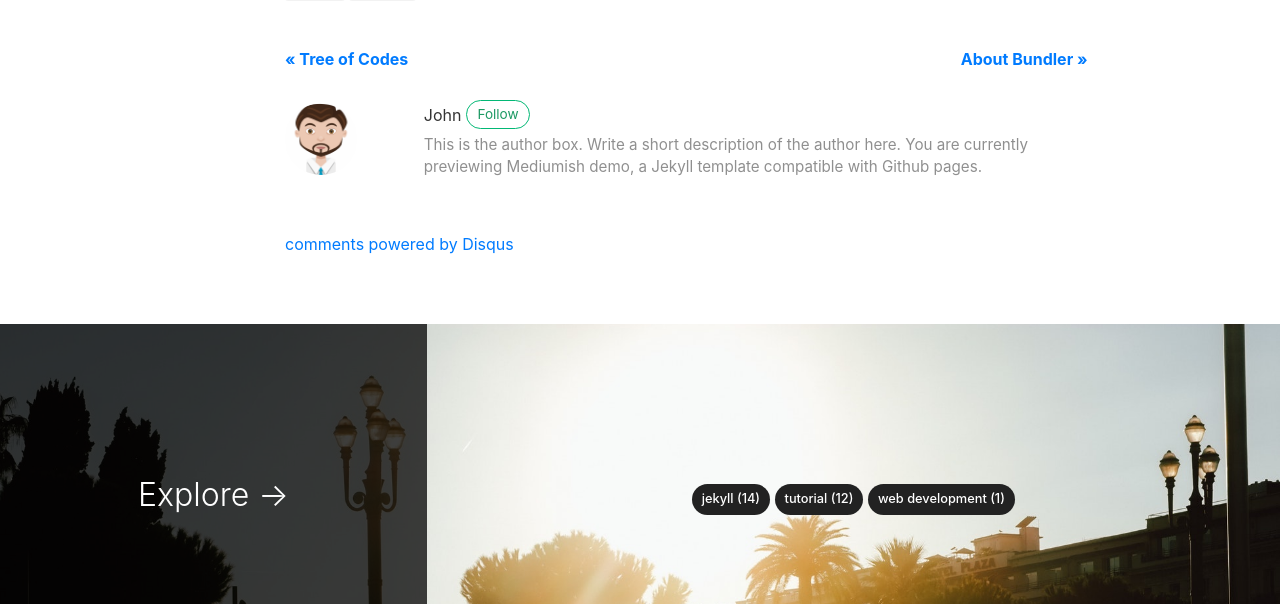
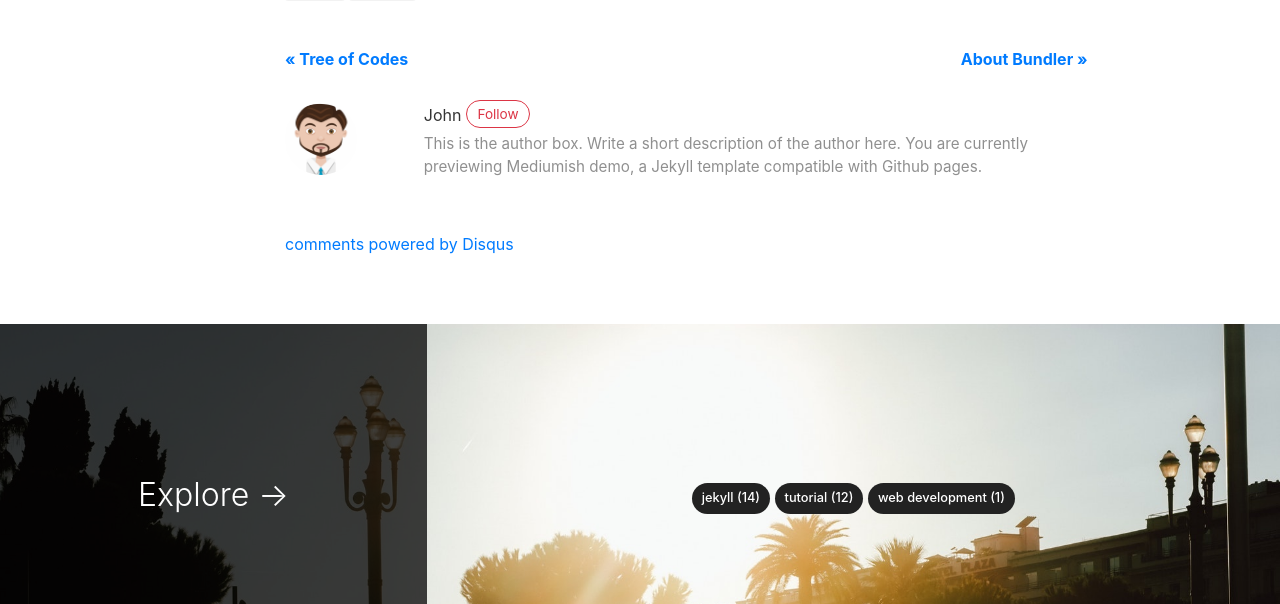
Before and after one commit to indonesiya/indonesiya.github.io, a Jekyll site: the page built from _posts/2018-01-12-we-all-wait-for-summer.md, in a window 1280 px wide and 1400 px high, scrolled down 638 px. Shown: the part 617-1221 px from the top of the window. Built offline with Jekyll 4.4.1, drawn with Linux system fonts in a browser that asks for light colours; nearby versions of some CDN libraries; comment, search, counter and statistics services are not loaded.

Commit message:
Update screen.css

```diff
--- a/assets/css/screen.css
+++ b/assets/css/screen.css
@@ -532,13 +532,18 @@ ul.tags li a:hover {
 }
 
 .btn.follow {
-    border-color: #02B875;
-    color: #1C9963;
+    border-color: #dc3545;
+    color: #dc3545;
     padding: 3px 10px;
     text-align: center;
     border-radius: 999em;
     font-size: 0.85rem;
     display: inline-block;
+
+    &:hover {
+        background-color: #dc3545;
+        color: #fff;
+    }
 }
 
 .btn.subscribe {
@@ -555,7 +560,7 @@ ul.tags li a:hover {
 
 .post-top-meta .btn.follow {
     margin-left: 5px;
-    margin-top: -4px;
+    margin-top: -5px;
 }
 
 .alertbar {
```
